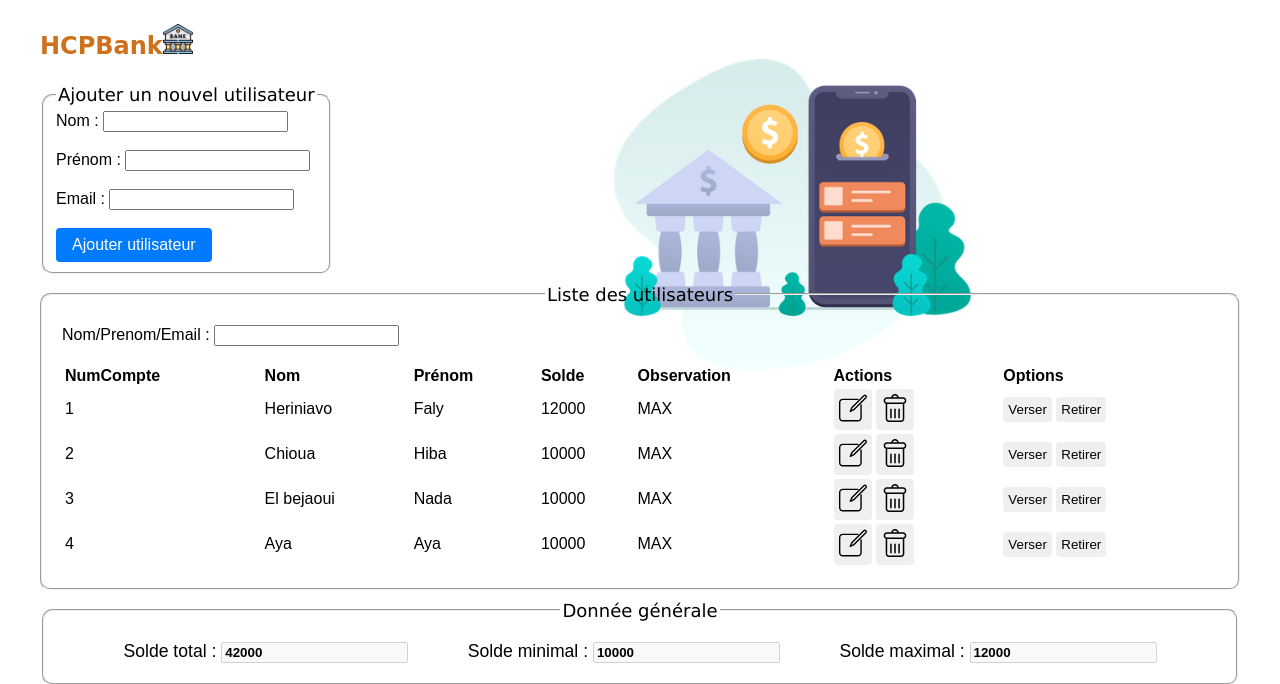
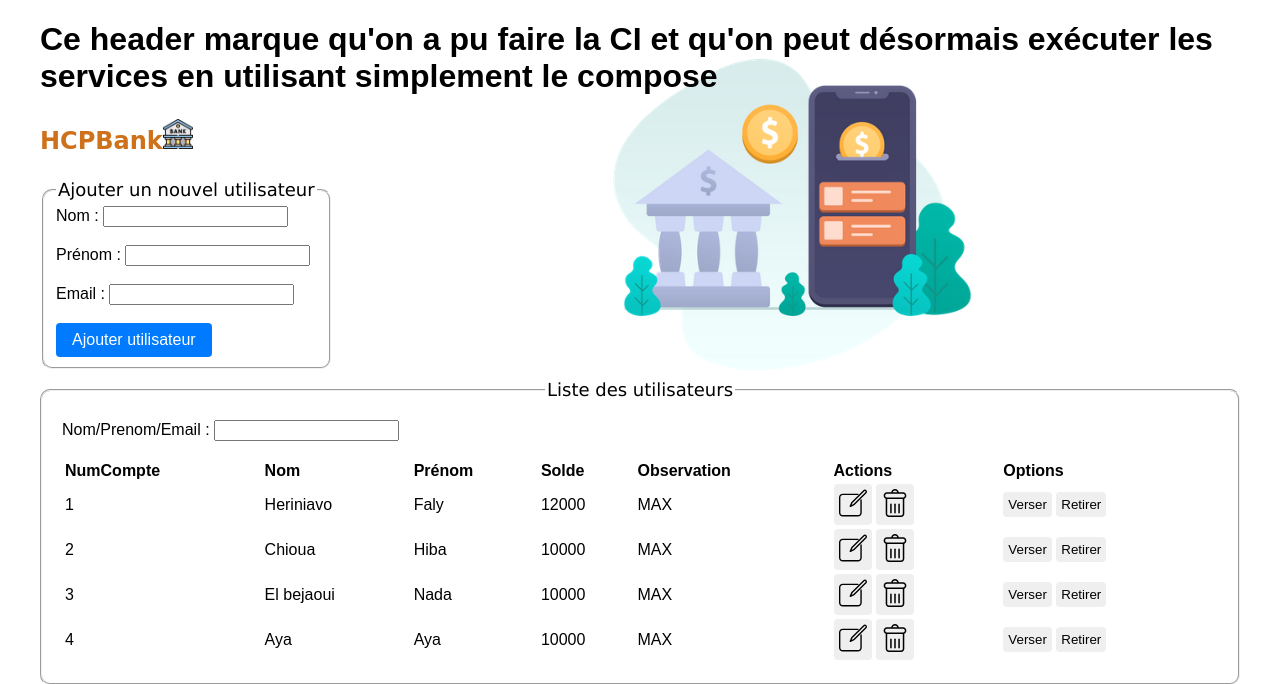
Before and after one commit to DOCKER-PROJECT-ENSATE/dockerimage, a PHP site: page /menu.php in a window 1280 px wide. Shown: the top 684 px of the page. Run offline with PHP 8.4, Linux system fonts and the light colour scheme; data comes from the database, SQL or seed files in the repository.

Commit message:
test modif

```diff
--- a/laravel_todo/menu.php
+++ b/laravel_todo/menu.php
@@ -57,6 +57,7 @@ try {
 </head>
 <body>
 <div class="container">
+    <h1>Ce header marque qu'on a pu faire la CI et qu'on peut désormais exécuter les services en utilisant simplement le compose</h1>
     <h3>HCPBank<img src="css/image/bankLogo.png" alt="logo"></h3>
     <fieldset class="NewClient" style="width: fit-content;">
         <legend>Ajouter un nouvel utilisateur</legend>
```
